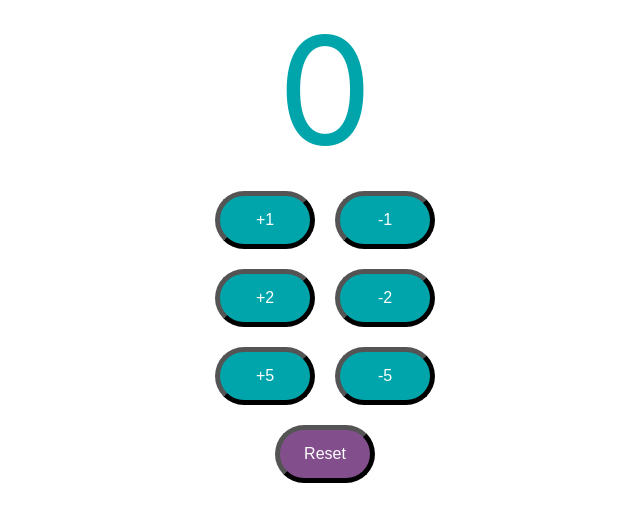
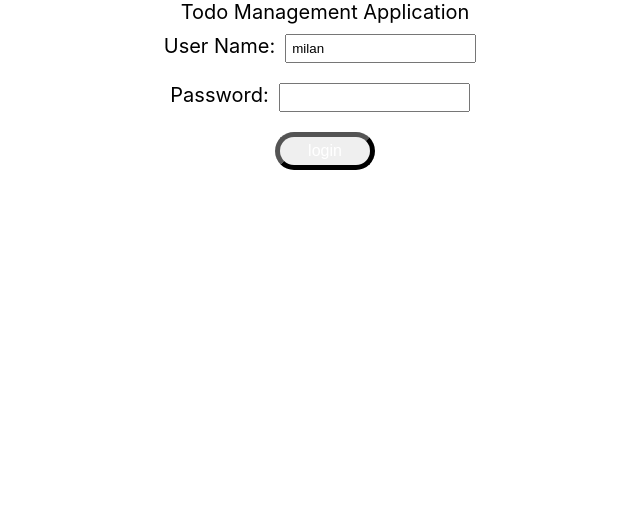
Before and after one commit to Milankumabura/react-counterButton, a React (Create React App) app: page / in a window 1280 px wide. Shown: the top 522 px of the page, without its empty margins (315-955 px from the left). Built offline with nearby package versions, Linux system fonts and the light colour scheme.

Commit message:
2nd commit

```diff
--- a/src/App.js
+++ b/src/App.js
@@ -1,5 +1,6 @@
 import './App.css';
 import Counter from './components/counter/Counter';
+import TodoApp from './components/todo/TodoApp';
 //import LearningComponent from './components/learning-examples/LearningComponent';
 
 function App() {
@@ -7,7 +8,8 @@
     <div className='App'>
       {/* <LearningComponent /> */}
       {/* <PlayingWithProps property1="value1" property2="value2" /> */}
-      <Counter />
+      {/* <Counter /> */}
+      <TodoApp />
     </div>
   )
 }
--- /dev/null
+++ b/src/components/todo/TodoApp.css
@@ -0,0 +1,4 @@
+lable, input, button {
+    margin: 10px;
+    padding: 5px;
+}
--- /dev/null
+++ b/src/components/todo/TodoApp.jsx
@@ -0,0 +1,46 @@
+import React, { useState } from 'react'
+import './TodoApp.css'
+
+export default function TodoApp() {
+    return (
+        <div className='TodoApp'>
+            Todo Management Application
+            <LoginComponent />
+            {/* <WelcomeComponent /> */}
+        </div>
+    )
+}
+
+function LoginComponent() {
+
+    const [username, setUsername] = useState('milan')
+
+    function handleUsernameChange(event) {
+        console.log(event)
+    }
+    return(
+        <div className='Login'>
+            <div className="LoginForm">
+                <div>
+                    <label>User Name:</label>
+                    <input type='text' name='username' value={username} onChange={handleUsernameChange} />
+                </div>
+                <div>
+                    <label>Password:</label>
+                    <input type='password' name='password' />
+                </div>
+                <div>
+                    <button type="button" name='login'>login</button>
+                </div>
+            </div>
+        </div>
+    )
+}
+
+function WelcomeComponent() {
+    return(
+        <div className='Welcome'>
+            Welcome Component
+        </div>
+    )
+}
```
